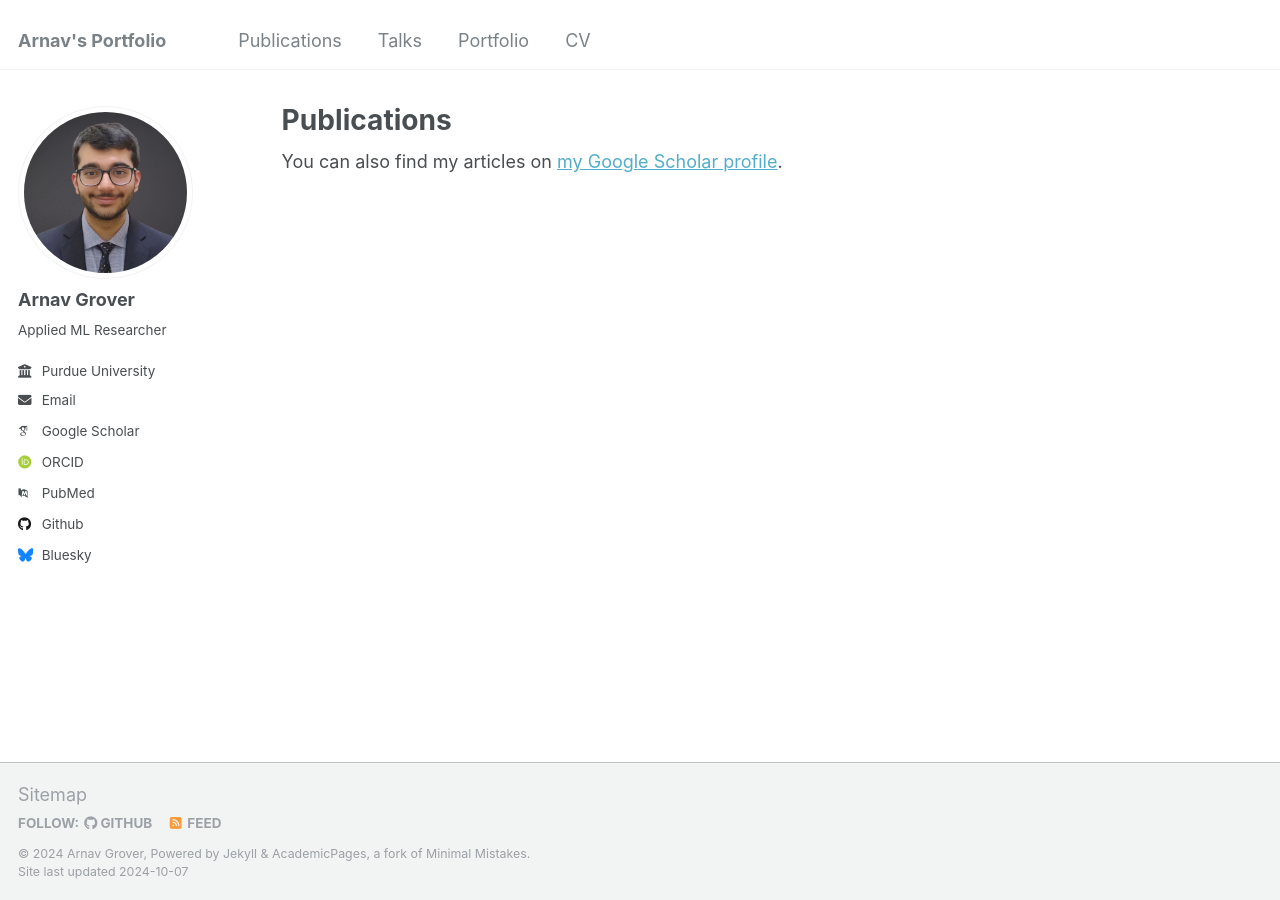
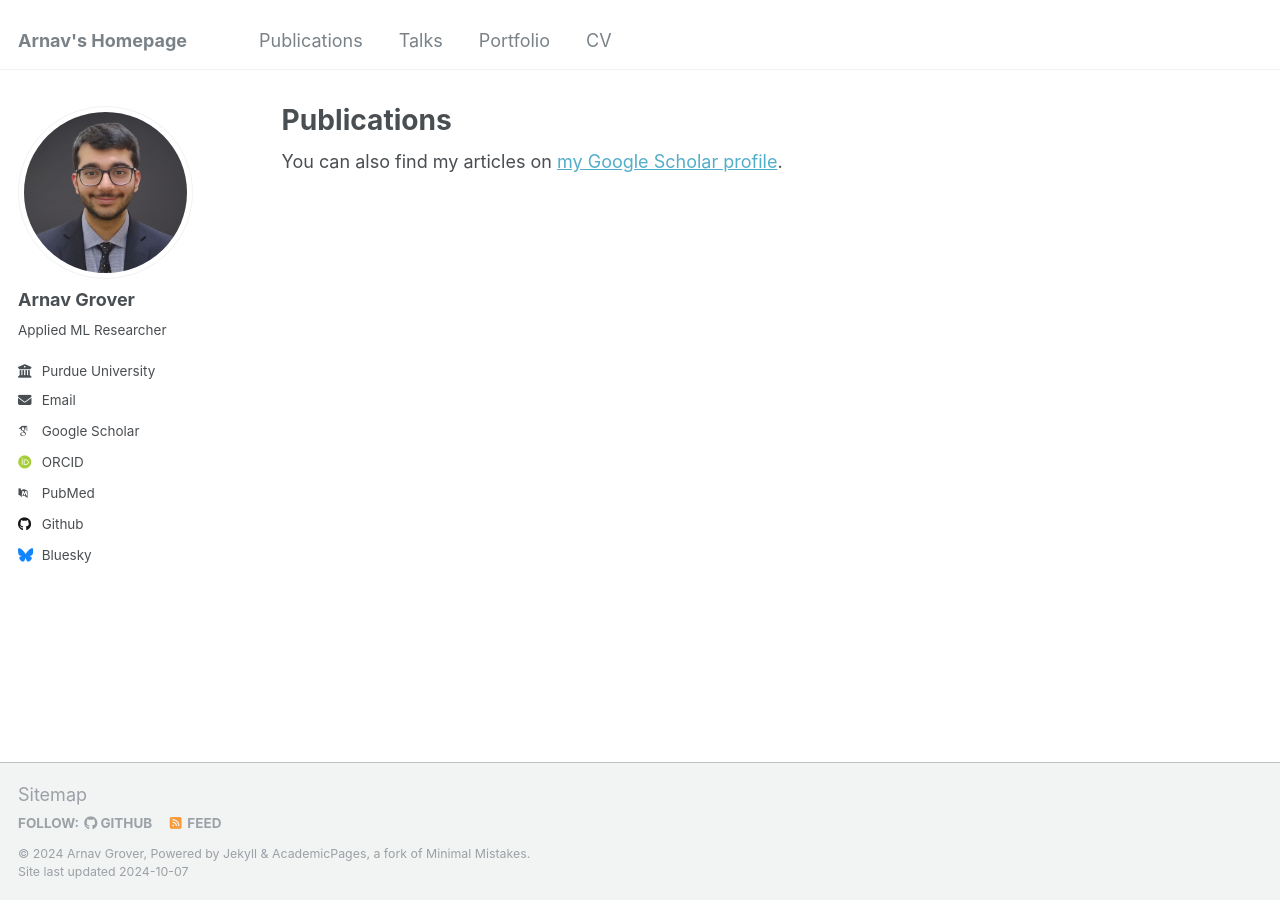
Before and after one commit to Arnav-Gr0ver/Arnav-Gr0ver.github.io, a Jekyll site: the page built from _pages/publications.html, in a window 1280 px wide. Built offline with Jekyll 4.4.1, drawn with Linux system fonts in a browser that asks for light colours; some web fonts are replaced.

Commit message:
Update _config.yml

```diff
--- a/_config.yml
+++ b/_config.yml
@@ -8,7 +8,7 @@
 
 # Basic Site Settings
 locale                   : "en-US"
-title                    : "Arnav's Portfolio"
+title                    : "Arnav's Homepage"
 title_separator          : "-"
 name                     : &name "Arnav Grover"
 description              : &description "CS @ Purdue | TBD | TBD"
```
